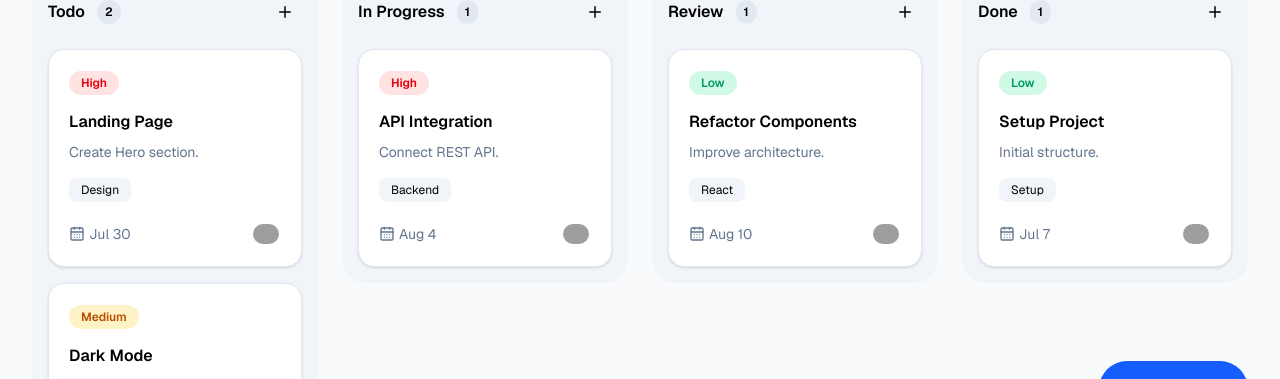
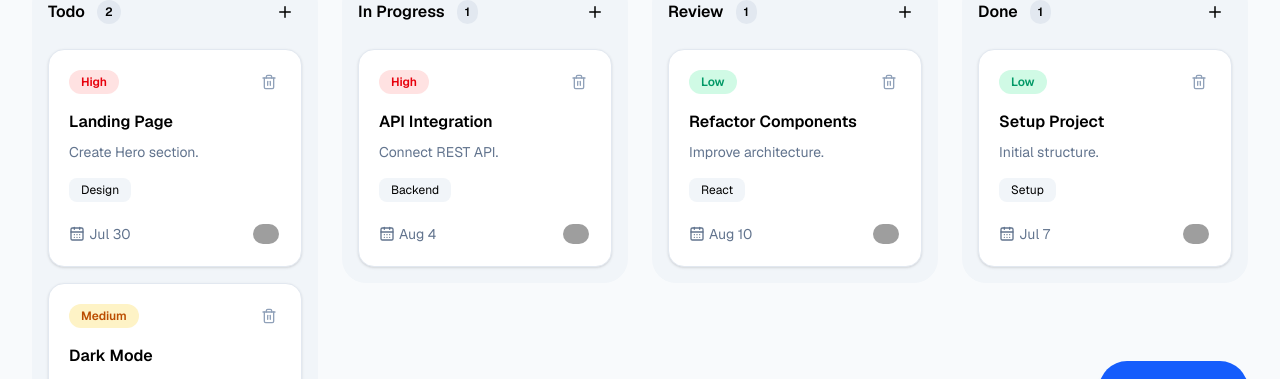
Before and after one commit to wwilliamsantana/orbit-tasks, a Next.js app: page / in a window 1280 px wide. Shown: the part 351-730 px from the top of the page. Built offline with nearby package versions, Linux system fonts and the light colour scheme; grey boxes are pictures that could not be loaded.

Commit message:
feat: UI button delete card

```diff
--- a/src/components/task/TaskCard.tsx
+++ b/src/components/task/TaskCard.tsx
@@ -1,6 +1,6 @@
 "use client";
 
-import { CalendarDays } from "lucide-react";
+import { CalendarDays, Trash2 } from "lucide-react";
 import Image from "next/image";
 
 import { TaskPriority } from "./TaskPriority";
@@ -14,6 +14,7 @@ interface Props {
   dueDate: string;
   tags: string[];
   members: string[];
+  onDelete?: () => void;
 }
 
 export function TaskCard({
@@ -23,11 +24,22 @@ export function TaskCard({
   dueDate,
   tags,
   members,
+  onDelete,
 }: Props) {
-  console.log(dueDate);
   return (
     <article className="cursor-pointer rounded-2xl border border-slate-200 bg-white p-5 shadow-sm transition hover:-translate-y-1 hover:shadow-lg dark:border-slate-800 dark:bg-slate-900">
-      <TaskPriority priority={priority} />
+      <div className="flex items-start justify-between">
+        <TaskPriority priority={priority} />
+
+        {/* {onDelete && ( */}
+        <button
+          onClick={onDelete}
+          className="rounded-lg p-1 text-slate-400 transition hover:bg-red-100 hover:text-red-600 dark:hover:bg-red-900/20"
+        >
+          <Trash2 size={16} />
+        </button>
+        {/* )} */}
+      </div>
       <h3 className="mt-4 font-semibold">{title}</h3>
       <p className="mt-2 text-sm text-slate-500">{description}</p>
       <TaskTags tags={tags} />
--- a/src/hooks/useBoard.ts
+++ b/src/hooks/useBoard.ts
@@ -15,11 +15,24 @@ export function useBoard() {
       columns.map((column) =>
         column.id === columnId
           ? {
-            ...column,
-            tasks: [...column.tasks, task],
-          }
-          : column
-      )
+              ...column,
+              tasks: [...column.tasks, task],
+            }
+          : column,
+      ),
+    );
+  }
+
+  function removeTask(columnId: string, taskId: string) {
+    setBoard((columns) =>
+      columns.map((column) =>
+        column.id === columnId
+          ? {
+              ...column,
+              tasks: column.tasks.filter((task) => task.id !== taskId),
+            }
+          : column,
+      ),
     );
   }
 
@@ -28,6 +41,7 @@ export function useBoard() {
     setBoard,
     activeTask,
     setActiveTask,
-    addTask
+    addTask,
+    removeTask,
   };
 }
```
